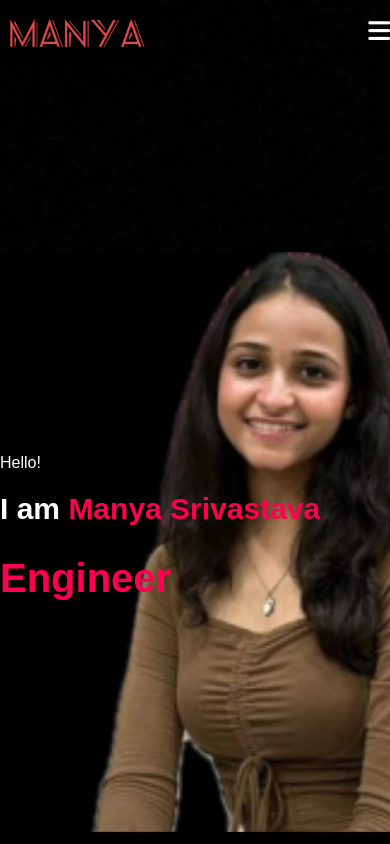
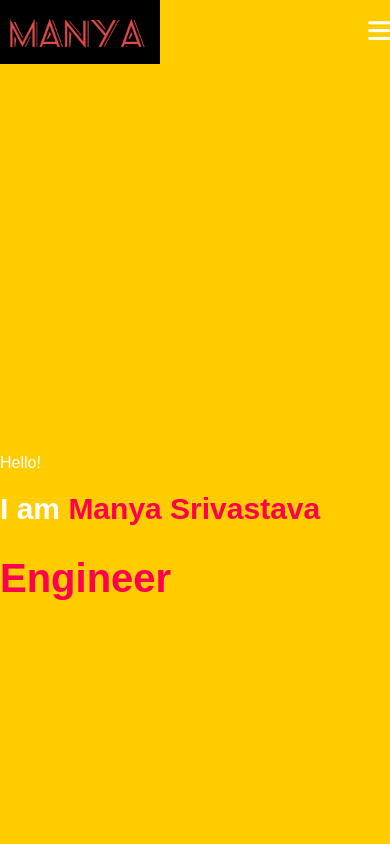
Before and after one commit to yash-pixa/newportfolio, a plain HTML site: page index.html in a window 390 px wide. Shown: the top 844 px of the page. Drawn offline with Linux system fonts and the light colour scheme.

Commit message:
Update style.css

```diff
--- a/style.css
+++ b/style.css
@@ -222,7 +222,7 @@ nav .fa-solid{
 @media only screen and (max-width: 600px){
     #header{
         background-image: url("phone2.png");
-        background-color:#cccccc;
+        background:#ffcc00;
         background-size: cover;
         background-repeat: no-repeat;
         background-position: center;
```
